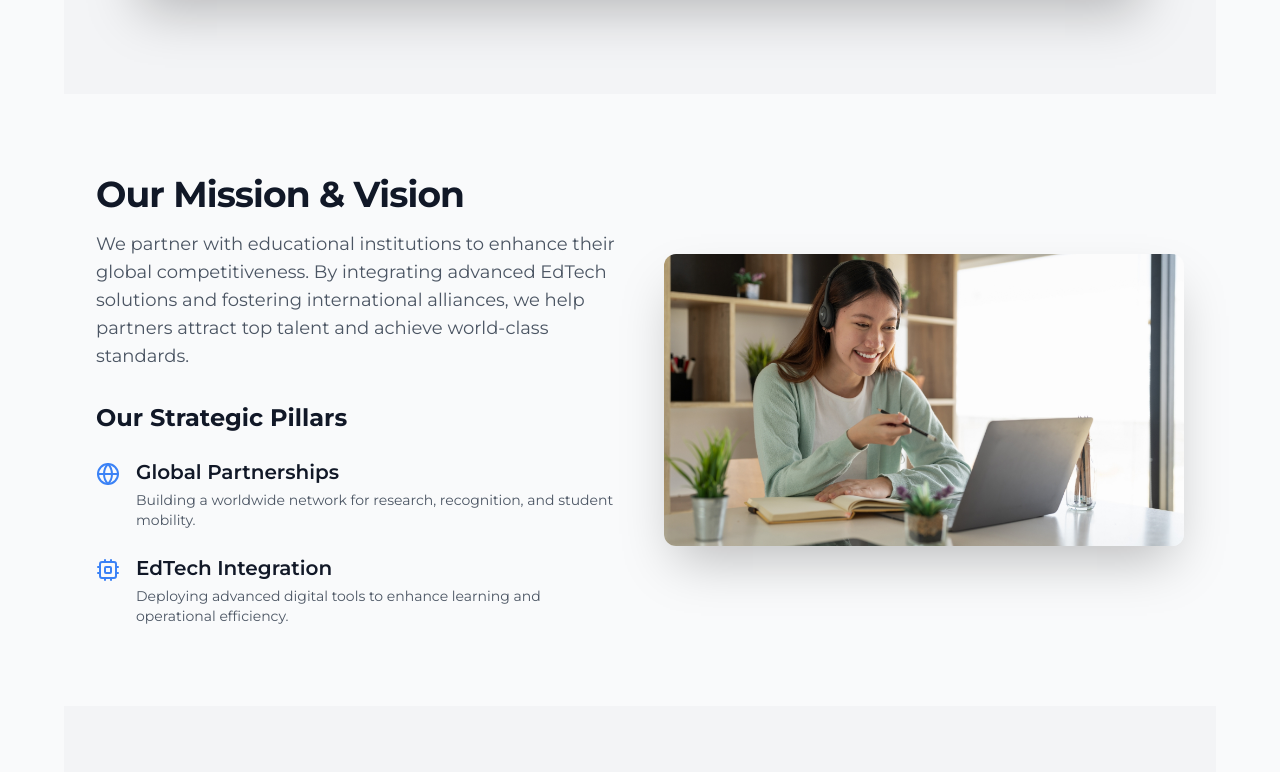
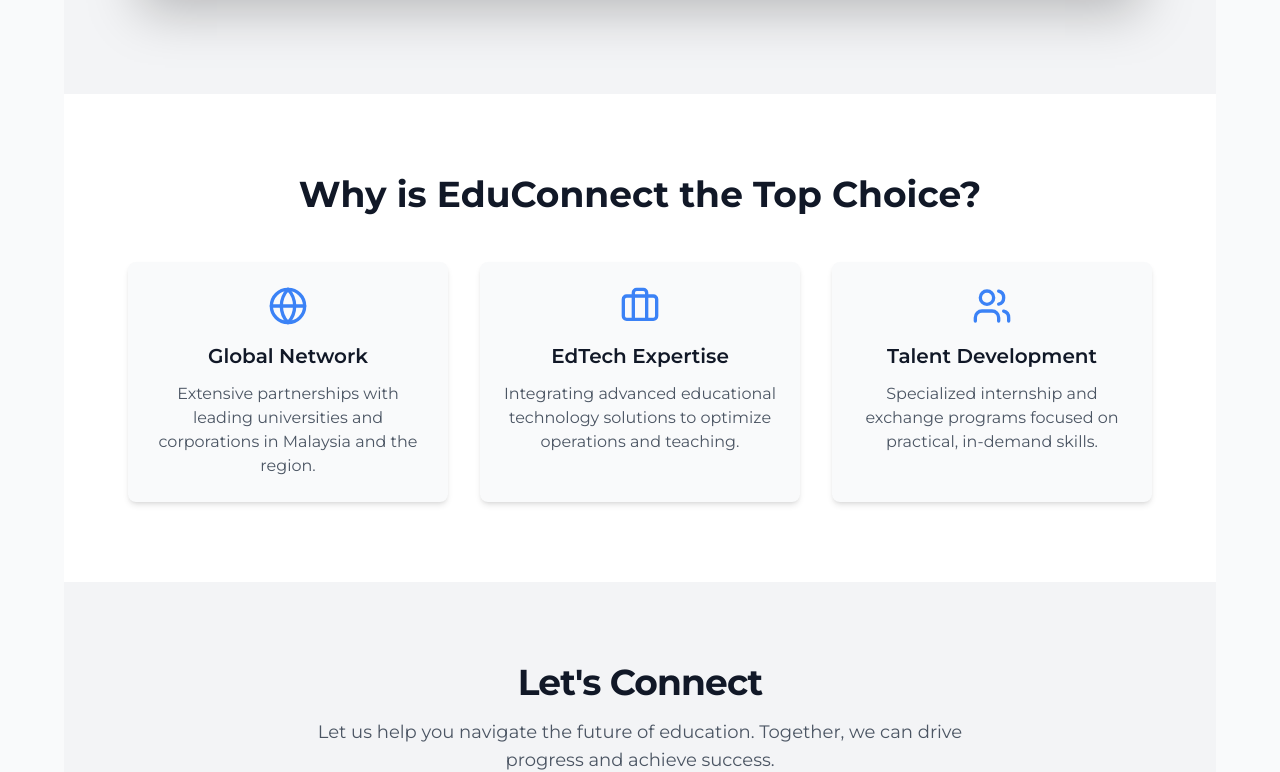
Before and after one commit to QuachNhutBao/educonnect-website, a Next.js app: page / in a window 1280 px wide. Shown: the part 1030-1802 px from the top of the page. Built offline with nearby package versions, Linux system fonts and the light colour scheme.

Commit message:
Feat: Add WhyChooseUs component to homepage

```diff
--- /dev/null
+++ b/app/components/WhyChooseUs.js
@@ -0,0 +1,50 @@
+import { Briefcase, Globe, Users } from 'lucide-react' // Import icons
+
+export default function WhyChooseUs({ content }) {
+  // Mảng chứa các điểm mạnh, lấy nội dung từ i18n
+  const features = [
+    {
+      icon: <Globe size={40} className="text-brand-blue" />,
+      title: content.feature1_title,
+      description: content.feature1_desc,
+    },
+    {
+      icon: <Briefcase size={40} className="text-brand-blue" />,
+      title: content.feature2_title,
+      description: content.feature2_desc,
+    },
+    {
+      icon: <Users size={40} className="text-brand-blue" />,
+      title: content.feature3_title,
+      description: content.feature3_desc,
+    },
+  ]
+
+  return (
+    <section className="w-full bg-white dark:bg-gray-900 py-20">
+      <div className="max-w-6xl mx-auto px-4 sm:px-6 lg:px-8">
+        <h2 className="text-3xl sm:text-4xl font-bold text-center mb-12">
+          {content.title}
+        </h2>
+        <div className="grid md:grid-cols-3 gap-8">
+          {features.map((feature, index) => (
+            <div
+              key={index}
+              className="p-6 bg-gray-50 dark:bg-gray-800 rounded-lg shadow-md text-center"
+            >
+              <div className="flex justify-center mb-4">
+                {feature.icon}
+              </div>
+              <h3 className="text-xl font-semibold mb-3">
+                {feature.title}
+              </h3>
+              <p className="text-gray-600 dark:text-gray-300">
+                {feature.description}
+              </p>
+            </div>
+          ))}
+        </div>
+      </div>
+    </section>
+  )
+}
--- a/app/page.js
+++ b/app/page.js
@@ -3,11 +3,7 @@
 import { useState, useEffect } from 'react'
 import Header from './components/Header'
 import Hero from './components/Hero'
-import Mission from './components/Mission'
-import CoreServices from './components/CoreServices'
-import ValueProposition from './components/ValueProposition'
-import Leadership from './components/Leadership'
-import Achievements from './components/Achievements'
+import WhyChooseUs from './components/WhyChooseUs' // 1. IMPORT COMPONENT MỚI
 import Contact from './components/Contact'
 import Footer from './components/Footer'
 
@@ -30,11 +26,10 @@ export default function Home() {
     <main className="flex min-h-screen flex-col items-center">
       <Header content={content.header} lang={lang} toggleLang={toggleLang} />
       <Hero content={content.hero} />
-      <Mission content={content.mission} />
-      <CoreServices content={content.services} />
-      <ValueProposition content={content.value} />
-      <Leadership content={content.leadership} />
-      <Achievements content={content.achievements} />
+
+      {/* 2. THÊM COMPONENT VÀO ĐÂY */}
+      <WhyChooseUs content={content.whyChooseUs} />
+
       <Contact content={content.contact} />
       <Footer content={content.footer} />
     </main>
--- a/i18n/en.json
+++ b/i18n/en.json
@@ -11,6 +11,15 @@
     "title": "Connecting Education. Creating Futures.",
     "subtitle": "Your expert partner in linking institutions with global talent, integrating EdTech solutions, and driving international collaboration.",
     "cta": "Get Free Consultation"
+  },
+  "whyChooseUs": {
+    "title": "Why is EduConnect the Top Choice?",
+    "feature1_title": "Global Network",
+    "feature1_desc": "Extensive partnerships with leading universities and corporations in Malaysia and the region.",
+    "feature2_title": "EdTech Expertise",
+    "feature2_desc": "Integrating advanced educational technology solutions to optimize operations and teaching.",
+    "feature3_title": "Talent Development",
+    "feature3_desc": "Specialized internship and exchange programs focused on practical, in-demand skills."
   },
   "mission": {
     "title": "Our Mission & Vision",
--- a/i18n/vi.json
+++ b/i18n/vi.json
@@ -11,6 +11,15 @@
     "title": "Kết nối giáo dục. Kiến tạo tương lai.",
     "subtitle": "Chuyên gia kết nối các tổ chức giáo dục với tài năng quốc tế, tích hợp giải pháp EdTech và thúc đẩy hợp tác toàn cầu.",
     "cta": "Tư vấn miễn phí"
+  },
+  "whyChooseUs": {
+    "title": "Tại sao EduConnect là lựa chọn hàng đầu?",
+    "feature1_title": "Mạng lưới toàn cầu",
+    "feature1_desc": "Hợp tác rộng rãi với các trường đại học và tập đoàn hàng đầu tại Malaysia và khu vực.",
+    "feature2_title": "Chuyên môn EdTech",
+    "feature2_desc": "Tích hợp các giải pháp công nghệ giáo dục tiên tiến để tối ưu hóa vận hành và giảng dạy.",
+    "feature3_title": "Phát triển tài năng",
+    "feature3_desc": "Các chương trình thực tập và trao đổi chuyên biệt, tập trung vào kỹ năng thực tiễn."
   },
   "mission": {
     "title": "Sứ mệnh & tầm nhìn",
```
